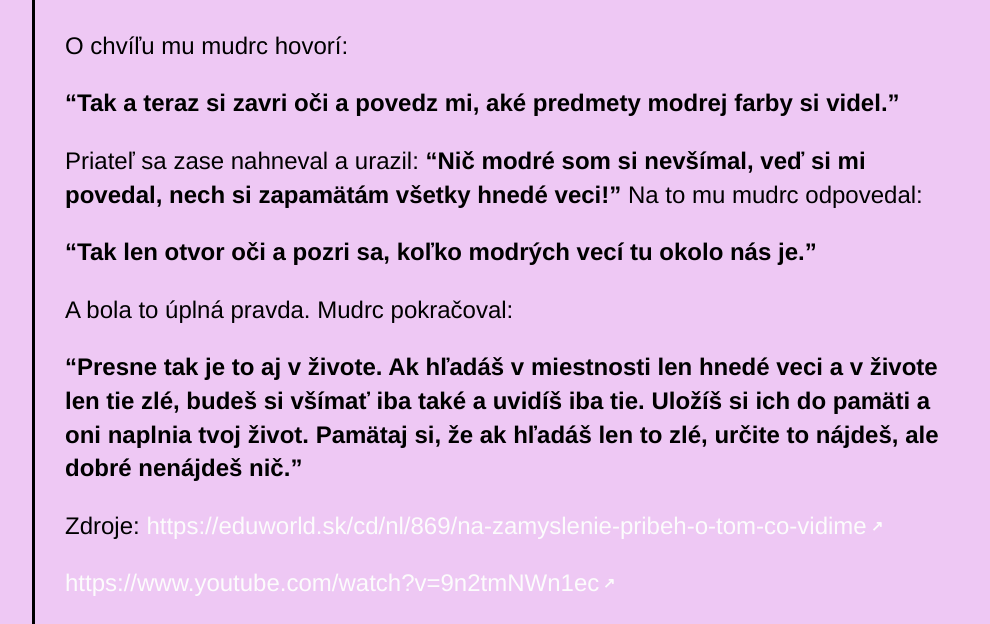
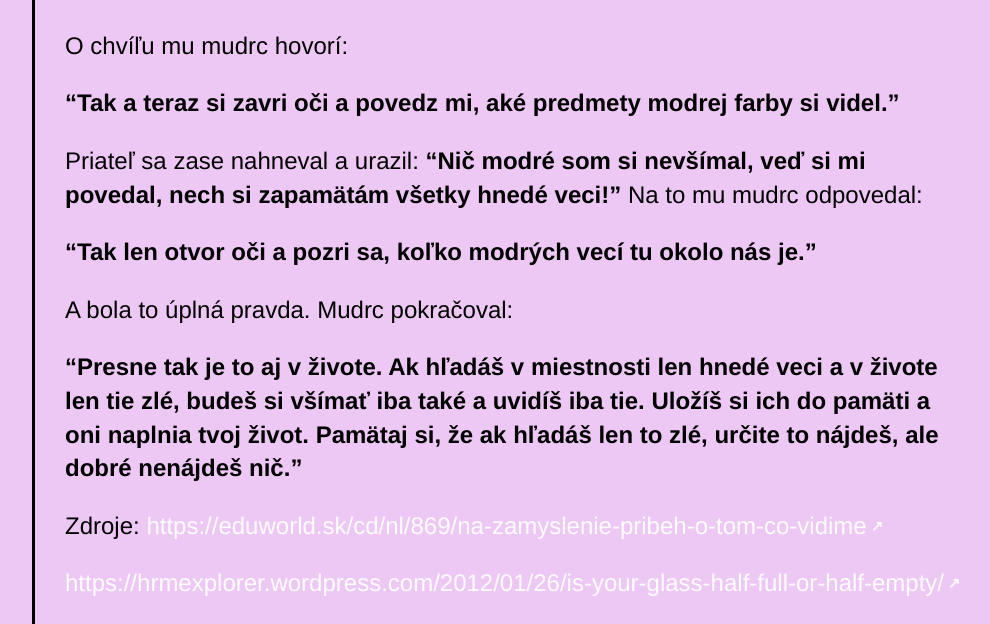
Before and after one commit to danielalunackova/learn-jekyll, a Jekyll site: the page built from _posts/2017-05-19-radost-číslo-3.md, in a window 1280 px wide and 900 px high, scrolled down 1855 px, cut to the strip 276-900 px from the top of the window. Shown: the whole strip, without its empty margins (275-1265 px from the left). Built offline with Jekyll 4.4.1, drawn with Linux system fonts in a browser that asks for light colours.

Commit message:
obrázok do článku

```diff
--- a/_posts/2017-05-19-radost-číslo-3.md
+++ b/_posts/2017-05-19-radost-číslo-3.md
@@ -12,7 +12,7 @@ Jeden mudrc povedal svojmu večne nespokojnému priateľovi, keď sa raz opäť
 
 Muž nevedel, čo má od tejto prosby očakávať, ale súhlasil. V miestnosti bolo takýchto hnedých vecí dosť, no ľahko si s tým poradil.
 
-<iframe width="100%" height="450" scrolling="no" frameborder="no" src="https://i.ytimg.com/vi/9n2tmNWn1ec/maxresdefault.jpg"></iframe>
+<iframe width="100%" height="450" scrolling="no" frameborder="no" src="https://hrmexplorer.files.wordpress.com/2012/01/halffull.jpg"></iframe>
 
 O chvíľu mu mudrc hovorí:
 
@@ -32,4 +32,4 @@ A bola to úplná pravda. Mudrc pokračoval:
 Zdroje:
 <https://eduworld.sk/cd/nl/869/na-zamyslenie-pribeh-o-tom-co-vidime>
 
-<https://www.youtube.com/watch?v=9n2tmNWn1ec>
+<https://hrmexplorer.wordpress.com/2012/01/26/is-your-glass-half-full-or-half-empty/>
```
